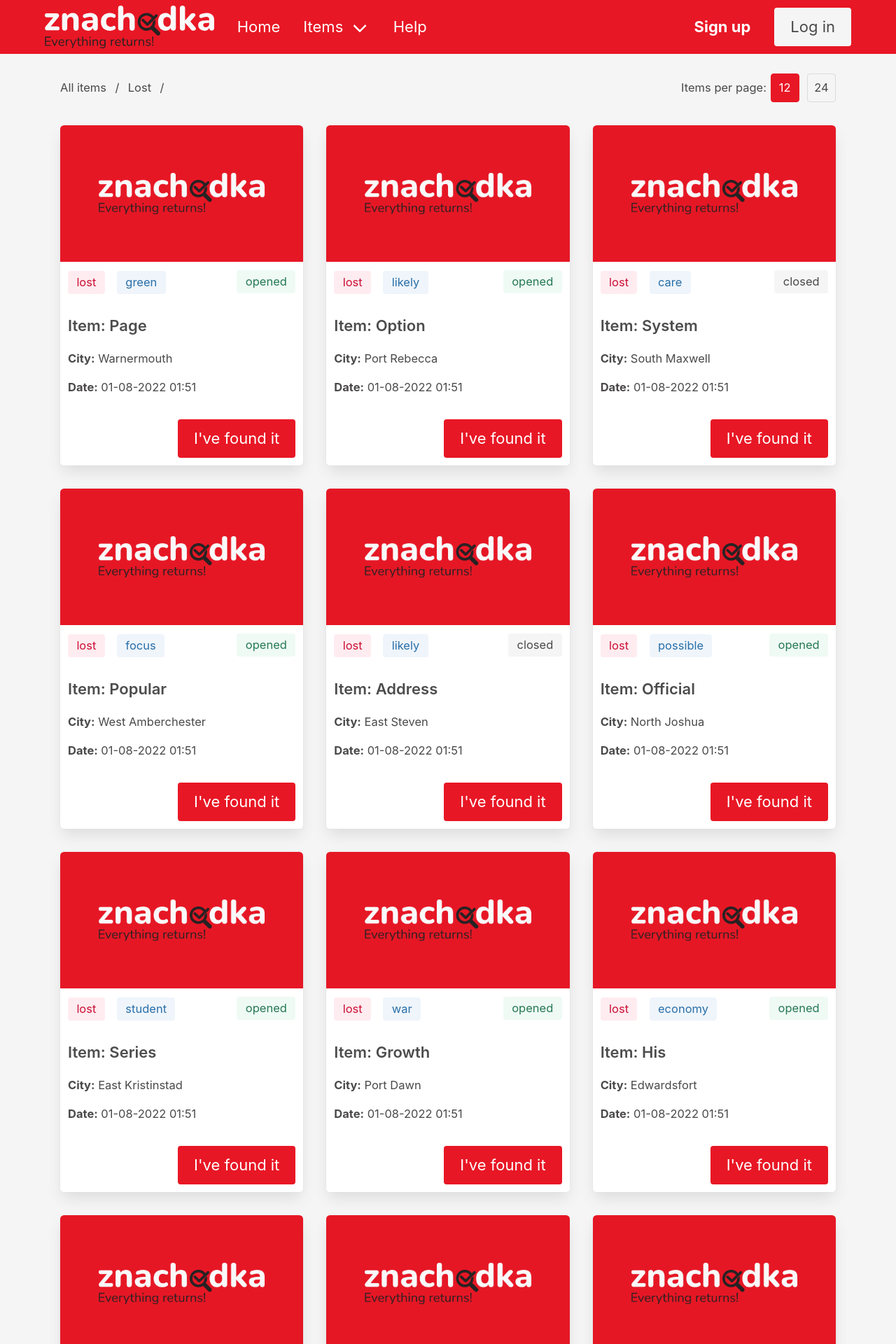
After one commit to vadimkashko/znachodka, a Django app: page /type/l in a window 1280 px wide. The commit adds this page. Shown: the top 1920 px of the page at 70% size. Run offline with Django 4.2, Linux system fonts and the light colour scheme; data comes from the database, SQL or seed files in the repository; both versions use the stored data as it was after the commit.

Commit message:
Pagination, modal

```diff
--- a/catalog/static/catalog/css/style.css
+++ b/catalog/static/catalog/css/style.css
@@ -1,6 +1,16 @@
-/* Navbar logo */
+/* Navbar logo size*/
 .navbar-item img {
     max-height: 2.75rem;
+}
+
+/* Navbar-dropdown activation */
+@media screen and (max-width: 1024px) {
+    .navbar-dropdown .is-active {
+        display: block;
+    }
+    .navbar-dropdown:not(.is-active) {
+        display: none;
+    }
 }
 
 /* Disappearing modal button */
@@ -12,16 +22,30 @@
     opacity: 1;
 }
 
-/* Links */
-.tile.is-parent:hover {
-    padding: 0;
+/* Modal image size */
+@media screen and (min-width: 769px) {
+    .modal-content,
+    .modal-card {
+        margin: 0 auto;
+        max-height: calc(100vh - 40px);
+        width:auto;
+        max-width: 75%;
+    }
 }
 
-@media screen and (max-width: 1024px) {
-    .navbar-dropdown .is-active {
-        display: block;
-    }
-    .navbar-dropdown:not(.is-active) {
-        display: none;
-    }
+/* Cards resizing on hover */
+div.column.is-one-quarter-fullhd.is-one-third-desktop.is-half-tablet:hover {
+    padding: 0 !important;
 }
+
+/* Links decoration*/
+a[href]:hover {
+    text-decoration-line: underline;
+}
+
+/* Pagination */
+.pagination-link.is-current {
+    background-color: #e81725;
+    border-color: #e81725;
+    color: #fff !important;
+}
--- a/catalog/templates/catalog/base.html
+++ b/catalog/templates/catalog/base.html
@@ -53,9 +53,11 @@
               <a class="navbar-link"> Items </a>
 
               <div class="navbar-dropdown">
-                <a class="navbar-item" href="{% url 'by_type' 'f' %}"> Found </a>
+                <a class="navbar-item" href="{% url 'all_items' %}"> All items </a>
                 <hr class="navbar-divider" />
-                <a class="navbar-item" href="{% url 'by_type' 'l' %}"> Lost </a>
+                <a class="navbar-item" href="{% url 'by_type' 'f' %}"> Found items </a>
+                <hr class="navbar-divider" />
+                <a class="navbar-item" href="{% url 'by_type' 'l' %}"> Lost items </a>
               </div>
             </div>
 
--- /dev/null
+++ b/catalog/templates/catalog/item_button.html
@@ -0,0 +1,7 @@
+<div class="content is-small is-flex is-justify-content-flex-end">
+    {% if item.type == 'f' %}
+    <a href="claim_item" class="button is-primary">Claim item</a>
+    {% else %}
+    <a href="found_item" class="button is-primary">I've found it</a>
+    {% endif %}
+</div>
--- a/catalog/templates/catalog/items.html
+++ b/catalog/templates/catalog/items.html
@@ -3,62 +3,72 @@
 {% block title %}Items{% endblock title %}
 {% block content %}
 <section class="hero is-light is-fullheight-with-navbar">
-    <div class="container">
-        <div class="container is-fluid py-5">
+    <div class="container px-4 py-5">
+        <nav class="level">
+            <div class="level-left">
+                <div class="level-item">
+                    <nav class="breadcrumb is-small" aria-label="breadcrumbs">
+                        <ul>
+                            <li><a href="{% url 'all_items' %}">All items</a></li>
+                            {% if type %}
+                            <li><a href="{% url 'by_type' type|first %}">{{ type|last|capfirst }}</a></li>
+                            {% endif %}
+                            {% if category %}
+                            <li><a href="{% url 'by_category' category|first %}">{{ category|last|capfirst }}</a></li>
+                            {% endif %}
+                            <li></li>
+                        </ul>
+                    </nav>
+                </div>
+            </div>
+            <div class="level-right">
+                <nav class="pagination is-small is-right" role="navigation" aria-label="pagination">
+                    <ul class="pagination-list">
+                        <li><p class="is-size-7">Items per page: </p></li>
+                        <li><a class="pagination-link {% if per_page == 12 %}is-current{% endif %}" {% if per_page == 24 %}href="?per_page=12"{% endif %}>12</a></li>
+                        <li><a class="pagination-link {% if per_page == 24 %}is-current{% endif %}" {% if per_page == 12 %}href="?per_page=24"{% endif %}>24</a></li>
+                    </ul>
+                </nav>
+            </div>
+        </nav>
+        <div class="columns is-multiline">
             {% if items_set %}
-            {% for item in items_set %}
-            {% if forloop.first or forloop.counter0|divisibleby:4 %}
-            <div class="tile is-ancestor">
-                {% endif %}
-                <div class="tile is-parent is-3">
-                    <article class="tile is-child is-flex">
+            {% for item in page_obj %}
+            <div class="column is-one-quarter-fullhd is-one-third-desktop is-half-tablet">
                 <div class="card">
                     <div class="card-image">
                         <figure class="image">
                             {% if item.image %}
                             <img src="{{ item.image.url }}" alt="Item image not found"/>
-                                    <div class="js-modal-trigger modal-button is-overlay" data-target="{{ item.image.name }}">
-                                        <span class="icon is-medium">
-                                            <i class="fas fa-expand-alt fa-stack-2x fa-inverse"></i>
-                                        </span>
-                                    </div>
+                            {% include 'catalog/modal.html' %}
                             {% else %}
                             <img src="{% static 'images/items/default_item.png' %}" alt="Default image not found">
                             {% endif %}
                         </figure>
                     </div>
-                            <div class="card-content">
+                    <div class="card-content p-2">
+                        <div class="tags are-normal is-flex-wrap-wrap is-justify-content-space-between">
+                            <p>
+                                <a href="{% url 'by_type' item.type %}" class="tag {% if item.type == 'f' %} is-success {% else %} is-danger {% endif %} is-light">{{ item.get_type }}</a>
+                                <a href="{% url 'by_category' item.category.id %}" class="tag is-info is-light">{{ item.category }}</a>
+                            </p>
+                                <p class="tag {% if item.is_active %}is-success{% endif %} is-light">{{ item.get_status }}</p>
+                        </div>
                         <div class="content is-small">
-                                    <a href="{% url 'item' item.id  %}"><h6 class="title is-6">{{ item.name|capfirst }}</h6></a></a>
-                                    <p>{{ item.city }}</p>
-                                    <p>{{ item.create_date|date:"d-m-Y" }} {{ item.create_date|time:"H:i" }}</p>
+                            <a href="{% url 'item' item.id  %}"><h6 class="title is-6">Item: {{ item.name|capfirst }}</h6></a>
+                            <p><b>City:</b> {{ item.city }}</p>
+                            <p><b>Date:</b> {{ item.create_date|date:"d-m-Y" }} {{ item.create_date|time:"H:i" }}</p>
                         </div>
-                                <div class="content is-small is-flex is-justify-content-flex-end">
-                                    <a href="claim_item" class="button is-primary">Claim item</a>
+                        {% include 'catalog/item_button.html' %}
                     </div>
                 </div>
             </div>
-                    </article>
-                </div>
-                <div id="{{ item.image.name }}" class="modal">
-                    <div class="modal-background"></div>
-                    <div class="modal-content">
-                        <p class="image">
-                            {% if item.image %}
-                            <img src="{{ item.image.url }}" alt="Item image"/>
-                            {% endif %}
-                        </p>
-                    </div>
-                    <button class="modal-close is-large" aria-label="close"></button>
-                </div>
-            {% if forloop.counter|divisibleby:4 or forloop.last%}
-            </div>
-            {% endif %}
             {% endfor %}
             {% else %}
             <p>No items are available.</p>
             {% endif %}
         </div>
+        {% include 'catalog/pagination.html' %}
     </div>
 </section>
 {% endblock content %}
--- /dev/null
+++ b/catalog/templates/catalog/modal.html
@@ -0,0 +1,16 @@
+<div class="js-modal-trigger modal-button is-overlay" data-target="{{ item.image.name }}">
+    <span class="icon is-medium">
+        <i class="fas fa-expand-alt fa-stack-2x fa-inverse"></i>
+    </span>
+</div>
+<div id="{{ item.image.name }}" class="modal">
+    <div class="modal-background"></div>
+    <div class="modal-content">
+        <p class="image">
+            {% if item.image %}
+            <img src="{{ item.image.url }}" alt="Item image"/>
+            {% endif %}
+        </p>
+    </div>
+    <button class="modal-close is-large" aria-label="close"></button>
+</div>
--- /dev/null
+++ b/catalog/templates/catalog/pagination.html
@@ -0,0 +1,29 @@
+<nav class="pagination is-centered" role="navigation" aria-label="pagination">
+    {% if page_obj.has_previous %}
+    <a class="pagination-previous" href="?page={{ page_obj.previous_page_number }}">Previous</a>
+    {% else %}
+    <a class="pagination-previous is-disabled" title="This is the first page">Previous</a>
+    {% endif %}
+    {% if page_obj.has_next %}
+    <a class="pagination-next" href="?page={{ page_obj.next_page_number }}">Next page</a>
+    {% else %}
+    <a class="pagination-next is-disabled" title="This is the last page">Next page</a>
+    {% endif %}
+    <ul class="pagination-list">
+        {% if page_obj.has_previous %}
+        <li>
+            <a class="pagination-link" href="?page=1" aria-label="Goto page 1">1</a>
+        </li>
+        <li><span class="pagination-ellipsis">&hellip;</span></li>
+        {% endif %}
+        <li>
+            <a class="pagination-link is-current" aria-label="Page {{ page_obj.number }}" aria-current="page">{{ page_obj.number }}</a>
+        </li>
+        {% if page_obj.has_next %}
+        <li><span class="pagination-ellipsis">&hellip;</span></li>
+        <li>
+            <a class="pagination-link" href="?page={{ page_obj.paginator.num_pages }}" aria-label="Goto page {{ page_obj.paginator.num_pages }}">{{ page_obj.paginator.num_pages }}</a>
+        </li>
+        {% endif %}
+    </ul>
+</nav>
--- a/catalog/urls.py
+++ b/catalog/urls.py
@@ -5,8 +5,11 @@ from . import views
 urlpatterns = [
     path('', views.index, name='home'),
     path('items/', views.items, name='all_items'),
-    path('items/<str:type>', views.items, name='by_type'),
-    path('category/<int:category_id>/', views.items, name='by_category'),
-    path('item/<int:item_id>/', views.item, name='item'),
+    path('type/<str:type>', views.items, name='by_type'),
+    path('category/<int:category_id>', views.items, name='by_category'),
+    path('type_category/<str:type>/<int:category_id>',
+         views.items,
+         name='by_type_category'),
+    path('item/<int:item_id>', views.item, name='item'),
     path('add_item/', views.ContactAdd.as_view(), name='add_item')
 ]
--- a/catalog/views.py
+++ b/catalog/views.py
@@ -1,6 +1,7 @@
+from django.core.paginator import Paginator
 from django.shortcuts import render
 from django.views.generic.edit import CreateView
-from catalog.models import Contact, Item
+from catalog.models import Category, Contact, Item
 
 
 def index(request):
@@ -12,26 +13,42 @@ class ContactAdd(CreateView):
     fields = '__all__'
 
 
-def items(request, category_id=None, type=None):
-    if category_id:
-        items_set = Item.objects.filter(category_id=category_id)
-    elif type:
-        items_set = Item.objects.filter(type=type)
-    else:
-        items_set = Item.objects.all()
+def items(request, **kwargs):
+    items_set = Item.objects.filter(**kwargs).order_by('create_date')
+
+    # Pagination
+    if (per_page := request.GET.get('per_page')):
+        request.session['per_page'] = int(per_page)
+    per_page = request.session.get('per_page', 12)
+    paginator = Paginator(items_set, per_page)
+    page_number = request.GET.get('page')
+    page_obj = paginator.get_page(page_number)
+
+    # Context
     context = {
         'items_set': items_set,
+        'page_obj': page_obj,
+        'per_page': per_page
     }
+
+    # Context for breadcrumb
+    for k, v in kwargs.items():
+        if k == 'type':
+            context[k] = next(filter(lambda x: v in x, Item.ITEM_TYPES))
+        elif k == 'category_id':
+            context['category'] = (
+                v,
+                Category.objects.get(id=v).name,
+            )
+
     return render(request, 'catalog/items.html', context)
-
-
-# def category(request, id):
-#     items_set = Item.objects.filter(category__id=id)
-#     context = {'items_set': items_set}
-#     return render(request, 'catalog/items.html', context)
 
 
 def item(request, item_id):
     item = Item.objects.filter(id=item_id)[0]
-    context = {'item': item}
+    context = {
+        'item': item,
+        'type': tuple(filter(lambda x: item.type in x, Item.ITEM_TYPES))[0][1],
+        'category': Category.objects.get(id=item.category_id)
+    }
     return render(request, 'catalog/item.html', context)
```
Also changed, not shown: catalog/models.py (+18 -10 lines), catalog/templates/catalog/item.html (+23 -24 lines), catalog/migrations/0004_alter_category_name_alter_contact_email_and_more.py (added), db.sqlite3. Lines whose indentation alone changed are shown as unchanged.
